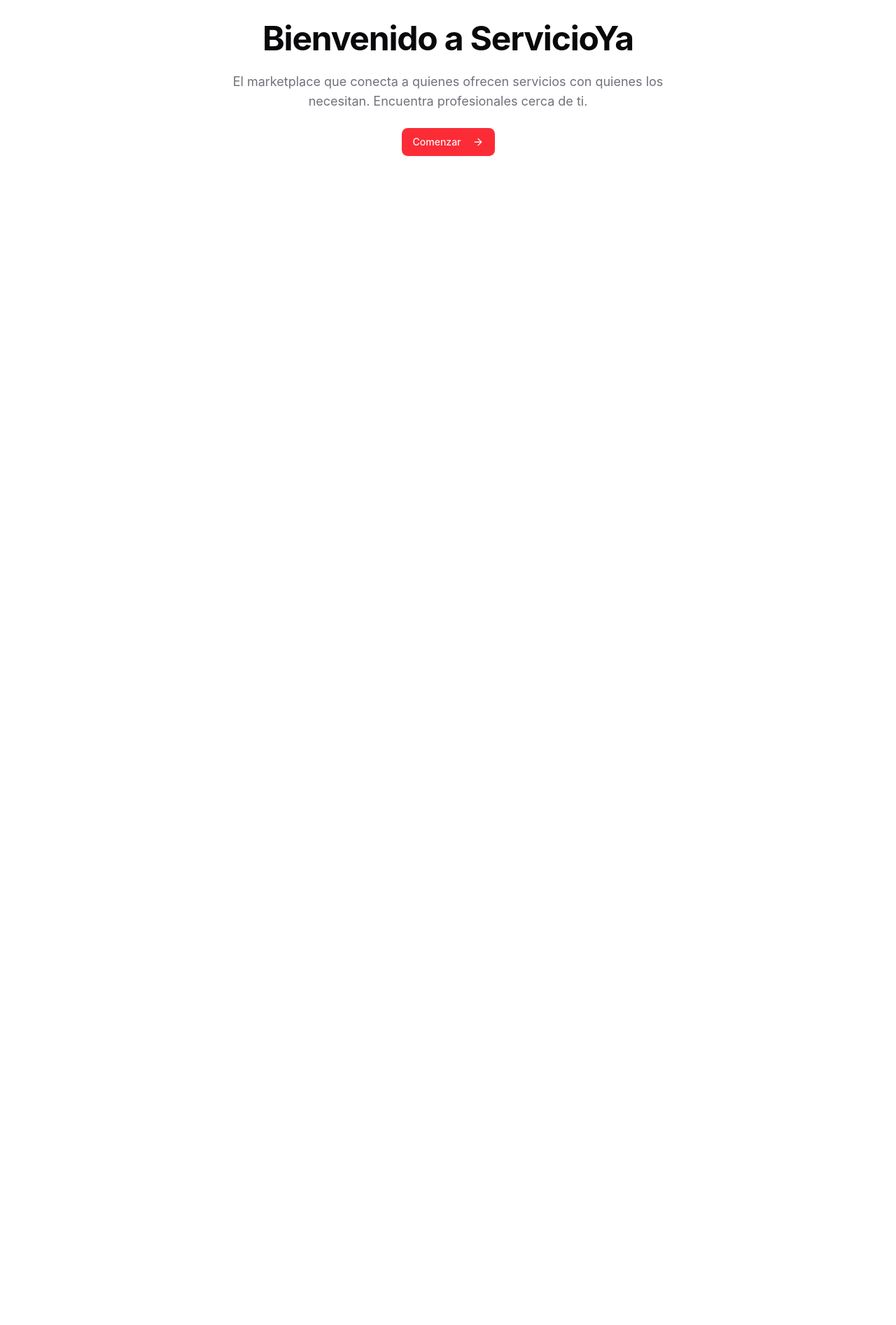
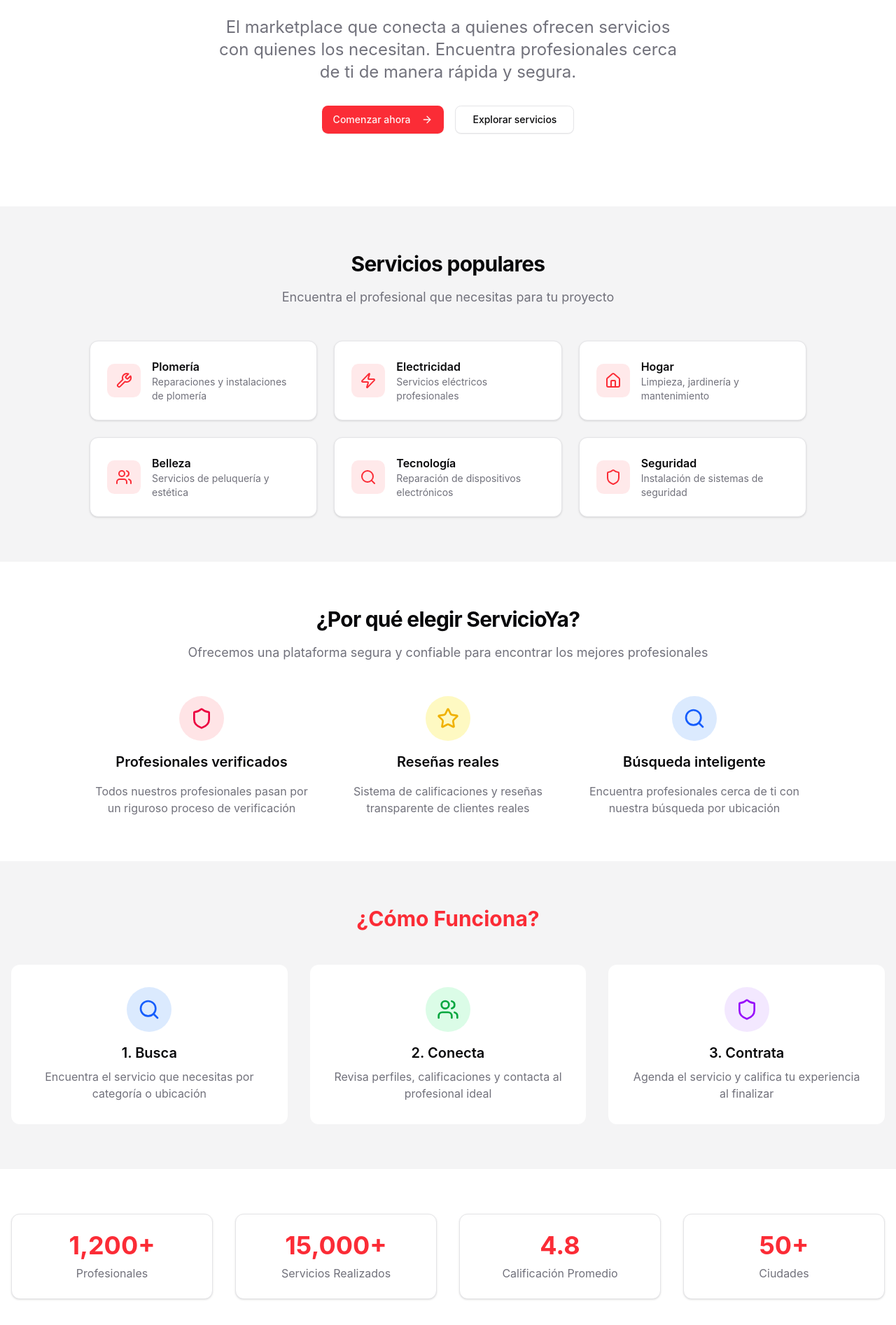
Before and after one commit to SantiCombina/servicioya, a Next.js app: page / in a window 1280 px wide. Shown: the part 306-2200 px from the top of the page at 70% size. Before the commit the page ends 800 px from the top, so only its background shows below. Built offline with nearby package versions, Linux system fonts and the light colour scheme.

Commit message:
fix: update min-height utility classes for consistency across login and signup pages refactor: enhance HomePage layout and content structure for improved user experience

```diff
--- a/src/app/(my-app)/login/page.tsx
+++ b/src/app/(my-app)/login/page.tsx
@@ -2,7 +2,7 @@
 
 export default async function LoginPage() {
   return (
-    <div className="flex items-center justify-center min-h-[100dvh] p-6 md:p-12">
+    <div className="flex items-center justify-center min-h-dvh p-6 md:p-12">
       <LoginCard />
     </div>
   );
--- a/src/app/(my-app)/signup/page.tsx
+++ b/src/app/(my-app)/signup/page.tsx
@@ -2,7 +2,7 @@
 
 export default async function SignUpPage() {
   return (
-    <div className="min-h-[100dvh] flex items-center justify-center p-6 md:p-12">
+    <div className="min-h-dvh flex items-center justify-center p-6 md:p-12">
       <SignupCard />
     </div>
   );
--- a/src/app/not-found.tsx
+++ b/src/app/not-found.tsx
@@ -4,7 +4,7 @@
 
 export default function NotFound() {
   return (
-    <main className="flex flex-col items-center justify-center p-6 min-h-main md:p-24">
+    <main className="flex flex-col items-center justify-center p-6 min-h-dvh md:p-24">
       <div className="max-w-md mx-auto space-y-6 text-center">
         <div className="space-y-2">
           <h1 className="font-bold text-8xl md:text-9xl text-muted-foreground/20">404</h1>
--- a/src/app/page.tsx
+++ b/src/app/page.tsx
@@ -1,25 +1,184 @@
 import Link from 'next/link';
 import { Button } from '@/components/ui/button';
-import { ArrowRight } from 'lucide-react';
+import { Card } from '@/components/ui/card';
+import { ArrowRight, Search, Shield, Star, Users, Wrench, Zap, Home } from 'lucide-react';
 
-export default function Home() {
+export default function HomePage() {
   return (
-    <main className="flex flex-col items-center justify-center p-6 min-h-main md:p-24">
-      <div className="max-w-2xl mx-auto space-y-6 text-center">
-        <h1 className="text-3xl font-bold tracking-tight md:text-4xl lg:text-5xl">Bienvenido a ServicioYa</h1>
+    <main className="flex flex-col">
+      {/* Hero Section */}
+      <section className="flex flex-col items-center justify-center px-6 py-26 md:px-24">
+        <div className="container space-y-8 text-center">
+          <div className="space-y-4">
+            <h1 className="text-6xl font-bold tracking-tight md:text-7xl">
+              Conecta con <span className="text-primary">profesionales</span> de confianza
+            </h1>
+            <p className="text-2xl text-muted-foreground max-w-2xl mx-auto">
+              El marketplace que conecta a quienes ofrecen servicios con quienes los necesitan. Encuentra profesionales
+              cerca de ti de manera rápida y segura.
+            </p>
+          </div>
 
-        <p className="text-lg text-muted-foreground">
-          El marketplace que conecta a quienes ofrecen servicios con quienes los necesitan. Encuentra profesionales
-          cerca de ti.
-        </p>
+          <div className="flex flex-col sm:flex-row gap-4 justify-center">
+            <Button asChild size="lg" className="transition-all duration-300 group">
+              <Link href="/login">
+                Comenzar ahora
+                <ArrowRight className="w-4 h-4 ml-2 transition-transform group-hover:translate-x-1" />
+              </Link>
+            </Button>
+            <Button asChild variant="outline" size="lg">
+              <Link href="#servicios">Explorar servicios</Link>
+            </Button>
+          </div>
+        </div>
+      </section>
 
-        <Button asChild size="lg" className="transition-all duration-300 group">
-          <Link href="/login">
-            Comenzar
-            <ArrowRight className="w-4 h-4 ml-2 transition-transform group-hover:translate-x-1" />
-          </Link>
-        </Button>
-      </div>
+      {/* Services Section */}
+      <section id="servicios" className="px-6 py-16 md:px-24 bg-muted">
+        <div className="container">
+          <div className="text-center space-y-4 mb-12">
+            <h2 className="text-3xl font-bold tracking-tight">Servicios populares</h2>
+            <p className="text-lg text-muted-foreground">Encuentra el profesional que necesitas para tu proyecto</p>
+          </div>
+
+          <div className="grid grid-cols-1 md:grid-cols-2 lg:grid-cols-3 gap-6">
+            {[
+              { icon: Wrench, title: 'Plomería', description: 'Reparaciones y instalaciones de plomería' },
+              { icon: Zap, title: 'Electricidad', description: 'Servicios eléctricos profesionales' },
+              { icon: Home, title: 'Hogar', description: 'Limpieza, jardinería y mantenimiento' },
+              { icon: Users, title: 'Belleza', description: 'Servicios de peluquería y estética' },
+              { icon: Search, title: 'Tecnología', description: 'Reparación de dispositivos electrónicos' },
+              { icon: Shield, title: 'Seguridad', description: 'Instalación de sistemas de seguridad' },
+            ].map((service, index) => (
+              <Card key={index} className="p-6 hover:shadow-lg transition-shadow duration-300">
+                <div className="flex items-center space-x-4">
+                  <div className="p-3 rounded-lg bg-primary/10">
+                    <service.icon className="w-6 h-6 text-primary" />
+                  </div>
+                  <div>
+                    <h3 className="font-semibold">{service.title}</h3>
+                    <p className="text-sm text-muted-foreground">{service.description}</p>
+                  </div>
+                </div>
+              </Card>
+            ))}
+          </div>
+        </div>
+      </section>
+
+      {/* Features Section */}
+      <section className="px-6 py-16 md:px-24 bg-background">
+        <div className="container">
+          <div className="text-center space-y-4 mb-12">
+            <h2 className="text-3xl font-bold tracking-tight">¿Por qué elegir ServicioYa?</h2>
+            <p className="text-lg text-muted-foreground">
+              Ofrecemos una plataforma segura y confiable para encontrar los mejores profesionales
+            </p>
+          </div>
+
+          <div className="grid grid-cols-1 md:grid-cols-3 gap-8">
+            <div className="text-center space-y-4">
+              <div className="mx-auto w-16 h-16 rounded-full bg-rose-100 flex items-center justify-center">
+                <Shield className="w-8 h-8 text-rose-600" />
+              </div>
+              <h3 className="text-xl font-semibold">Profesionales verificados</h3>
+              <p className="text-muted-foreground">
+                Todos nuestros profesionales pasan por un riguroso proceso de verificación
+              </p>
+            </div>
+
+            <div className="text-center space-y-4">
+              <div className="mx-auto w-16 h-16 rounded-full bg-yellow-100 flex items-center justify-center">
+                <Star className="w-8 h-8 text-yellow-500" />
+              </div>
+              <h3 className="text-xl font-semibold">Reseñas reales</h3>
+              <p className="text-muted-foreground">
+                Sistema de calificaciones y reseñas transparente de clientes reales
+              </p>
+            </div>
+
+            <div className="text-center space-y-4">
+              <div className="mx-auto w-16 h-16 rounded-full bg-blue-100 flex items-center justify-center">
+                <Search className="w-8 h-8 text-blue-600" />
+              </div>
+              <h3 className="text-xl font-semibold">Búsqueda inteligente</h3>
+              <p className="text-muted-foreground">
+                Encuentra profesionales cerca de ti con nuestra búsqueda por ubicación
+              </p>
+            </div>
+          </div>
+        </div>
+      </section>
+
+      {/* How it Works */}
+      <section className="py-16 bg-muted">
+        <div className="container px-4">
+          <h3 className="text-3xl font-bold text-center mb-12 text-primary">¿Cómo Funciona?</h3>
+          <div className="grid grid-cols-1 md:grid-cols-3 gap-8">
+            <Card className="text-center p-8 bg-background border-none shadow-none">
+              <div className="mx-auto w-16 h-16 rounded-full bg-blue-100 flex items-center justify-center mb-4">
+                <Search className="w-8 h-8 text-blue-600" />
+              </div>
+              <h4 className="text-xl font-semibold mb-2">1. Busca</h4>
+              <p className="text-muted-foreground">Encuentra el servicio que necesitas por categoría o ubicación</p>
+            </Card>
+            <Card className="text-center p-8 bg-background border-none shadow-none">
+              <div className="mx-auto w-16 h-16 rounded-full bg-green-100 flex items-center justify-center mb-4">
+                <Users className="w-8 h-8 text-green-600" />
+              </div>
+              <h4 className="text-xl font-semibold mb-2">2. Conecta</h4>
+              <p className="text-muted-foreground">Revisa perfiles, calificaciones y contacta al profesional ideal</p>
+            </Card>
+            <Card className="text-center p-8 bg-background border-none shadow-none">
+              <div className="mx-auto w-16 h-16 rounded-full bg-purple-100 flex items-center justify-center mb-4">
+                <Shield className="w-8 h-8 text-purple-600" />
+              </div>
+              <h4 className="text-xl font-semibold mb-2">3. Contrata</h4>
+              <p className="text-muted-foreground">Agenda el servicio y califica tu experiencia al finalizar</p>
+            </Card>
+          </div>
+        </div>
+      </section>
+
+      {/* Stats */}
+      <section className="py-16">
+        <div className="container px-4">
+          <div className="grid grid-cols-2 md:grid-cols-4 gap-8 text-center">
+            <Card className="bg-card p-6">
+              <div className="text-4xl font-bold mb-2 text-primary">1,200+</div>
+              <div className="text-muted-foreground">Profesionales</div>
+            </Card>
+            <Card className="bg-card p-6">
+              <div className="text-4xl font-bold mb-2 text-primary">15,000+</div>
+              <div className="text-muted-foreground">Servicios Realizados</div>
+            </Card>
+            <Card className="bg-card p-6">
+              <div className="text-4xl font-bold mb-2 text-primary">4.8</div>
+              <div className="text-muted-foreground">Calificación Promedio</div>
+            </Card>
+            <Card className="bg-card p-6">
+              <div className="text-4xl font-bold mb-2 text-primary">50+</div>
+              <div className="text-muted-foreground">Ciudades</div>
+            </Card>
+          </div>
+        </div>
+      </section>
+
+      {/* CTA Section */}
+      <section className="px-6 py-16 md:px-24 bg-primary text-primary-foreground">
+        <div className="container text-center space-y-6">
+          <h2 className="text-3xl font-bold tracking-tight">¿Listo para encontrar el profesional perfecto?</h2>
+          <p className="text-lg opacity-90">
+            Únete a miles de usuarios que ya confían en ServicioYa para sus proyectos
+          </p>
+          <Button asChild size="lg" variant="secondary" className="transition-all duration-300 group">
+            <Link href="/signup">
+              Crear cuenta gratis
+              <ArrowRight className="w-4 h-4 ml-2 transition-transform group-hover:translate-x-1" />
+            </Link>
+          </Button>
+        </div>
+      </section>
     </main>
   );
 }
--- a/src/styles/globals.css
+++ b/src/styles/globals.css
@@ -75,14 +75,6 @@
   ::backdrop,
   ::file-selector-button {
     border-color: var(--color-gray-200, currentcolor);
-  }
-}
-
-@utility step {
-  counter-increment: step;
-
-  &:before {
-    content: counter(step);
   }
 }
 
```
